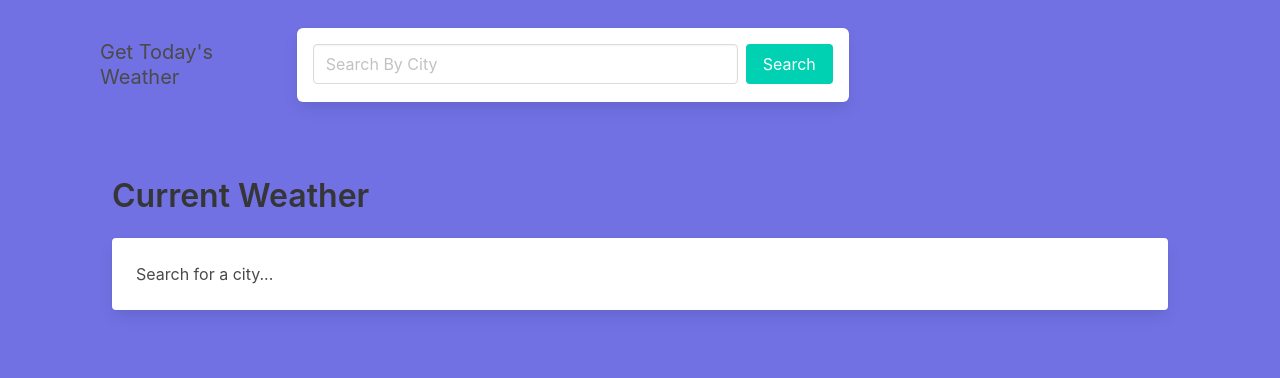
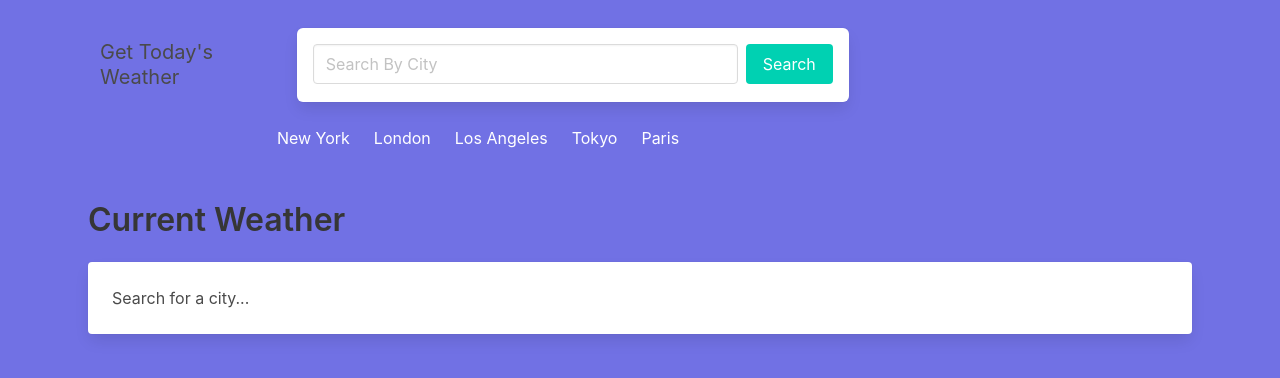
Before and after one commit to Bgallag5/react-weather-app, a React (Create React App) app: page / in a window 1280 px wide. Shown: the top 378 px of the page. Built offline with nearby package versions, Linux system fonts and the light colour scheme; no server answers.

Commit message:
recent searches local storage

```diff
--- a/src/App.js
+++ b/src/App.js
@@ -1,46 +1,99 @@
-import React, {useState, useEffect } from 'react';
-import Sidebar from './components/Sidebar';
-import getWeather from './api/weatherAPI';
-import Forecast from './components/Forecast';
-import '../src/css/style.css';
+import React, { useState, useEffect } from "react";
+import Searchbar from "./components/Searchbar";
+import { getWeather, getFiveDayForecast } from "./api/weatherAPI";
+import Forecast from "./components/Forecast";
+import FiveDayForecast from "./components/FiveDayForecast";
+import "../src/css/style.css";
+
+//create context
+export const AppContext = React.createContext();
+
+function App() {
+  //declare weather and fiveDay state
+  const [currentWeather, setCurrentWeather] = useState();
+  const [fiveDayForecast, setFiveDayForecast] = useState([]);
+  const placeholders = ['New York', 'London', 'Los Angeles', 'Tokyo', 'Paris']
+  const [pastSearches, setPastSearches] = useState(placeholders)
 
 
+  // fetch weather API and set states
+  const fetchWeatherAPI = async (searchTerm) => {
+    //await weather json
+    const weather = await getWeather(searchTerm);
+    //destructure latitude and long for OneCall API fetch
+    const { lat, lon } = weather;
+    //5 day API fetch
+    const fiveDay = await getFiveDayForecast(searchTerm, lat, lon);
 
-function App() {
-  // const [textState, setTextState] = useState({searchTerm: ''})
-  const [currentWeather, setCurrentWeather] = useState()
+    //setStates
+    setCurrentWeather(weather);
+    //first 5 of results
+    setFiveDayForecast(fiveDay.slice(0, 5));
+    // pastSearches.unshift(weather.name)
+    // localStorage.setItem('past-searches', pastSearches)
+  };
 
-  const fetchWeatherAPI = async (searchTerm) => {
-   const weather = await getWeather(searchTerm)
-   console.log('MYWEATHER:');
-    console.log(weather);
-    setCurrentWeather(weather)
-  }
-  console.log(currentWeather);
+  //on app load
+//1 get history from local storage
+//2 if history, split string then push that history to state
+  useEffect(() => {
+   let history = localStorage.getItem('past-searches');
+   console.log(history);
+   if (history){
+    //  history.split(',')
+     const pastCities =  history.split(',')
+    setPastSearches(pastCities)
+   }
+  }, []);
 
+  //on currentWeather change
+  //1. push current city name to pastSearches
+  //2. setLocalStorage to pasSearches
+  useEffect(() => {
+    if (currentWeather){
+      console.log(currentWeather.name);
+      let name = currentWeather.name;
+      name.toString()
+      setPastSearches([...pastSearches, name])
+      //past searches was not being set in time to also be set in local storage...
+      //solution: set local storage directly as same value being set above
+      localStorage.setItem('past-searches', [...pastSearches, name])
+    }
 
+  }, [currentWeather])
 
-  const pastSearches = 7;
+  console.log(pastSearches);
 
-  // const globalVars = {
-  //   textState,
-  //   setTextState,
-  //   pastSearches
-  // }
+  // useEffect(() => {
+  //   if (currentWeather === undefined || currentWeather === '') return;
+  //   let city = currentWeather.name
+  //   setPastSearches({...pastSearches, city})
+  //   console.log(currentWeather);
+  //   console.log(pastSearches);
+  // //  let searchHistory = localStorage.getItem('past-searches');
+  // //  console.log(searchHistory);
 
-//  const AppContext = React.createContext()
+  // //   setPastSearches()
+  // }, [currentWeather]);
+
+  //global context variables
+  const globalVars = {
+    currentWeather,
+    setCurrentWeather,
+    fetchWeatherAPI,
+    fiveDayForecast,
+    pastSearches
+  };
 
   return (
-    // <AppContext.Provider value={globalVars}>
-      <div className='container'>
-
-      {/* <Sidebar textState={textState} setTextState={setTextState} fetchWeatherAPI={fetchWeatherAPI}/> */}
-      <Sidebar fetchWeatherAPI={fetchWeatherAPI}/>
-      <Forecast currentWeather={currentWeather} setCurrentWeather={setCurrentWeather} />
-
+    //provide app context
+    <AppContext.Provider value={globalVars}>
+      <div className="container">
+        <Searchbar />
+        <Forecast />
+        <FiveDayForecast />
       </div>
-    // </AppContext.Provider>
-
+    </AppContext.Provider>
   );
 }
 
--- a/src/api/weatherAPI.js
+++ b/src/api/weatherAPI.js
@@ -1,18 +1,16 @@
-const axios = require('axios');
-
-
-
+const axios = require("axios");
 const apiKey = "e09ebb7db49ee70223da23fbbc92a143";
 
-
-export default async function getWeather(place){
-    const response = await axios.get(`https://api.openweathermap.org/data/2.5/weather?q=${place}&APPID=${apiKey}`)
-    console.log(response.data);
-    const {humidity, temp_max, temp_min, temp } = response.data.main
-    const {dt, name} = response.data;
-    const {icon, description, main} = response.data.weather[0];
+export async function getWeather(place) {
+  const response = await axios.get(
+    `https://api.openweathermap.org/data/2.5/weather?q=${place}&APPID=${apiKey}`
+  );
+//   console.log(response.data);
+  const { lat, lon } = response.data.coord;
+  const { humidity, temp_max, temp_min, temp } = response.data.main;
+  const { dt, name } = response.data;
+  const { icon, description, main } = response.data.weather[0];
   const country = response.data.sys.country;
-    console.log(icon);
   const weatherObj = {
     name,
     humidity,
@@ -22,27 +20,27 @@ export default async function getWeather(place){
     dt,
     description,
     icon,
-        country
+    country,
+    lat,
+    lon,
   };
 
   return weatherObj;
 }
 
-
-
-
-//cityName: console.log(response.data.name);
-// weather description: console.log(response.data.weather.forEach(el => return el.icon));
-// console.log(response.data.dt);
-// console.log(response.data.main);
-// console.log(response.data.main.humidity);
-// console.log(response.data.main.temp_max temp_min);
-// console.log(response.data.weather);
-//
-//
-//
-
-// current weather
-// https://api.openweathermap.org/data/2.5/weather?q=${place}&APPID=${apiKey}
-// 5 day forecast
-// api.openweathermap.org/data/2.5/forecast?q={place}&appid={apiKey}
+//fetch data async
+export async function getFiveDayForecast(place, lat, lon) {
+  const response = await axios.get(
+    `https://api.openweathermap.org/data/2.5/onecall?lat=${lat}&lon=${lon}&appid=${apiKey}`
+  );
+  console.log(response.data);
+  const data = response.data.daily.map((singleDay) => {
+    const dt = singleDay.dt;
+    const { day, night } = singleDay.temp;
+    const { icon } = singleDay.weather[0];
+    const humidity = singleDay.humidity;
+    return { dt, icon, day, night, humidity };
+  });
+  console.log(data);
+  return data;
+};
--- /dev/null
+++ b/src/components/FiveDayForecast.js
@@ -0,0 +1,26 @@
+import React, { useContext } from "react";
+import { AppContext } from "../App";
+import FiveDayCard from "./FiveDayCard";
+
+export default function FiveDayForecast() {
+  const { fiveDayForecast } = useContext(AppContext);
+  console.log(fiveDayForecast);
+
+  // make the div not appear unless there are results to display
+  if (fiveDayForecast.length <= 0) return '';
+
+  return (
+    <div className="section forecast m-2 p-4">
+      <h1 className="title">5 Day Forecast</h1>
+      <div className="card">
+        <div className="card-content">
+          <div className="content columns">
+            {fiveDayForecast.map((weather) => {
+              return <FiveDayCard weather={weather} />;
+            })}
+          </div>
+        </div>
+      </div>
+    </div>
+  );
+}
--- a/src/components/Forecast.js
+++ b/src/components/Forecast.js
@@ -1,24 +1,36 @@
 import React from "react";
+import { useContext } from "react/cjs/react.development";
 import { kelvinToFahrenheit } from "temperature";
+import { AppContext } from "../App";
 
-export default function Forecast(props) {
-  const { currentWeather, setCurrentWeather } = props;
-  const { name, humidity, temp_max, temp_min, temp, dt, description, icon, country } =
-    currentWeather !== undefined ? currentWeather : {};
-  console.log(icon);
+export default function Forecast() {
+  //destructure currentWeather from context
+  const { currentWeather } = useContext(AppContext);
+  const {
+    name,
+    humidity,
+    temp_max,
+    temp_min,
+    temp,
+    dt,
+    description,
+    icon,
+    country,
+  } = currentWeather !== undefined ? currentWeather : {};
   const iconSource = `http://openweathermap.org/img/wn/${icon}@2x.png`;
 
   return (
-    <div className="section forecast">
+    <div className="section forecast m-2 p-4">
       <h1 className="title">Current Weather</h1>
       <div className="card">
         <div className="card-content">
           <div className="content">
             {currentWeather !== undefined ? (
               <div className="container">
-                <h3 className="subtitle">{name}, {country}</h3>
+                <h3 className="subtitle">
+                  {name}, {country}
+                </h3>
                 <div className="columns container block">
-
                   <div className="column is-one-third block m-2">
                     <h4 className="subtitle m-1">
                       Temperature: {Math.round(kelvinToFahrenheit(temp))} &deg;F
@@ -36,7 +48,6 @@ export default function Forecast(props) {
                     </div>
                   </div>
 
-                  {/* <div className='columns'> */}
                   <div className="column is-one-third mx-2">
                     <p className="is-one-fourth p-2">
                       High: {Math.round(kelvinToFahrenheit(temp_max))}&deg;F
@@ -48,7 +59,6 @@ export default function Forecast(props) {
                   <div className="column is-one-third">
                     <p className="is-one-fourth p-2">Humidity: {humidity}</p>
                   </div>
-                  {/* </div> */}
                 </div>
               </div>
             ) : (
@@ -56,23 +66,11 @@ export default function Forecast(props) {
             )}
           </div>
         </div>
-        {/* <footer className="card-footer">
-        <a href="#" className="card-footer-item">
-          Save
-        </a>
-        <a href="#" className="card-footer-item">
-          Edit
-        </a>
-        <a href="#" className="card-footer-item">
-          Delete
-        </a>
-      </footer> */}
       </div>
     </div>
   );
 }
 
 // "http://openweathermap.org/img/wn/${todaysWeather.icon}@2x.png"
-
-// regex to Title Case any str
+// regex to Title Case any str:
 // str.replace(/\b(\w)/g, k => k.toUpperCase())
--- /dev/null
+++ b/src/components/Searchbar.js
@@ -0,0 +1,85 @@
+import React, { useState, useEffect, useContext } from "react";
+import { AppContext } from "../App";
+
+export default function Searchbar() {
+  const { fetchWeatherAPI, pastSearches } = useContext(AppContext);
+  // const pastSearches = localStorage.getItem('past-searches');
+
+  //state for searchTerm and debouncedTerm
+  const [textState, setTextState] = useState("");
+  const [debouncedTerm, setDebouncedTerm] = useState(textState);
+
+
+  const handleSearchChange = (e) => {
+    setTextState(e.target.value);
+  };
+
+  const handleSearchSubmit = (e) => {
+    e.preventDefault();
+    let city = textState.trim();
+    // clearTimeout();
+    fetchWeatherAPI(city);
+  };
+
+  function getWeather(term) {
+    fetchWeatherAPI(term);
+  }
+
+  useEffect(() => {
+    //if text state changes after 2 seconds, return clearTimeout and re-run useEffect,
+    //if text state doesn't change after 2, setDebouncedTerm as the textState
+    const searchTimer = setTimeout(() => {
+      setDebouncedTerm(textState);
+    }, 2000);
+    return () => clearTimeout(searchTimer);
+  }, [textState]);
+
+  //on debounce change, if debounce isn't blank, getWeather(debounceTerm)
+  useEffect(() => {
+    if (debouncedTerm !== "") {
+      getWeather(debouncedTerm);
+    }
+  }, [debouncedTerm]);
+
+  //set last 5 searches to display under searchbar
+  let recentSearches = [...pastSearches];
+  //[...new Set(arr)] makes new array of ONLY UNIQUE values, removes duplicates
+  let unique = [...new Set(recentSearches)];
+  const lastFiveSearches = unique.slice(-5)
+  console.log( "Last Five:", lastFiveSearches);
+
+  return (
+    <div className="container">
+      <div className="columns is-flex is-flex-wrap-wrap mx-2 p-4 mb-0 pb-0 section">
+        <h4 className="subtitle is-one-fifth column my-5">
+          Get Today's Weather
+        </h4>
+        <div className="box columns column is-half my-5">
+          <input
+            className="input column m-1"
+            type="text"
+            name="searchTerm"
+            placeholder="Search By City"
+            value={textState}
+            onChange={handleSearchChange}
+          />
+          <button
+            className="button is-primary m-1"
+            onClick={handleSearchSubmit}
+          >
+            Search
+          </button>
+        </div>
+      <div className="container column is-12 mt-0 pt-0" style={{}}>
+        <nav>
+          <div className="is-flex is-justify-content-center is-align-content-center recent-searches-container">
+            {lastFiveSearches.map((city) => {
+              return <h5 className='recent-searches mx-3' onClick={() => getWeather(city)}>{city}</h5>;
+            })}
+          </div>
+        </nav>
+      </div>
+      </div>
+    </div>
+  );
+}
--- a/src/components/Sidebar.js
+++ /dev/null
@@ -1,58 +0,0 @@
-import React, { useState, useEffect } from "react";
-
-export default function Sidebar(props) {
-
-  const { fetchWeatherAPI } = props;
-  // const pastSearches = localStorage.getItem('past-searches');
-
-  const [textState, setTextState] = useState('')
-  const [debouncedTerm, setDebouncedTerm] = useState(textState)
-
-  const handleSearchChange = (e) => {
-    setTextState(e.target.value);
-  };
-
-  const handleSearchSubmit = (e) => {
-    e.preventDefault();
-    let city = textState
-
-    fetchWeatherAPI(city);
-  };
-
-  function getWether(term) {
-    fetchWeatherAPI(term);
-  }
-
-  useEffect(() => {
-    let city = textState
-    const searchTimer = setTimeout(() => {
-      setDebouncedTerm(textState)
-    }, 2000)
-    return () => clearTimeout(searchTimer)
-  }, [textState]);
-
-  useEffect(() => {
-    getWether(debouncedTerm)
-  }, [debouncedTerm])
-
-  return (
-    <div className='container'>
-    <div className="columns mx-2 p-4 section">
-      <h4 className='subtitle is-one-fifth column my-5'>Get Today's Weather</h4>
-      <div className='box columns column is-half my-5'>
-      <input
-        className="input column m-1"
-        type="text"
-        name="searchTerm"
-        placeholder='Search By City'
-        value={textState}
-        onChange={handleSearchChange}
-      />
-      <button className="button is-primary m-1" onClick={handleSearchSubmit}>
-        Search
-      </button>
-      </div>
-    </div>
-    </div>
-  );
-}
--- a/src/components/fiveDayCard.js
+++ b/src/components/fiveDayCard.js
@@ -1,9 +1,43 @@
-import React from 'react'
+import React, { useContext } from "react";
+import { kelvinToFahrenheit } from "temperature";
 
-export default function fiveDayCard() {
-    return (
-        <div>
+export default function FiveDayCard({ weather }) {
+  console.log(weather);
 
+  //destructure props
+  const { dt, day, night, humidity, icon } = weather;
+
+  //set vars
+  const newDate = new Date(dt * 1000);
+  //get date as arr of [weekday, date, month]
+  const humanDate = newDate.toGMTString().split(" ").splice(0, 3);
+  const iconSource = `http://openweathermap.org/img/wn/${icon}@2x.png`;
+
+  const day_temp = Math.round(kelvinToFahrenheit(day));
+  const night_temp = Math.round(kelvinToFahrenheit(night));
+
+  return (
+    <div className="card container column is-2">
+      <div className="card-content">
+        <div className="block contianer is-flex is-flex-direction-row" style={{alignItems: 'center'}}>
+          <h2 className="title is-4 m-0">
+            {humanDate[0]} {humanDate[1]}
+          </h2>
+          <img
+            className="m-0"
+            src={iconSource}
+            alt="weather icon"
+            style={{ width: "50%", height: "50%", top: '0px' }}
+          ></img>
         </div>
-    )
+
+        <div className="container">
+          <span>
+            <h5 className='m-0' >Day: {day_temp} &deg;F</h5>
+            <p>Night: {night_temp} &deg;F </p>
+          </span>
+        </div>
+      </div>
+    </div>
+  );
 }
--- a/src/css/style.css
+++ b/src/css/style.css
@@ -1,3 +1,21 @@
 html {
     background-color: rgb(113, 113, 228);
 }
+
+.recent-searches{
+    color: white;
+    font-size: 1rem;
+}
+
+.recent-searches:hover{
+    color: rgb(82, 219, 144);
+    font-size: 1rem;
+    cursor: pointer;
+    box-shadow: 2px 2px 2px 2px rgb(82, 219, 144);
+    border-radius: 10%;
+    padding: 0px 2px;
+}
+
+.recent-searches-container{
+    margin-right: 30%;
+}
```
Lines whose indentation alone changed are shown as unchanged.
